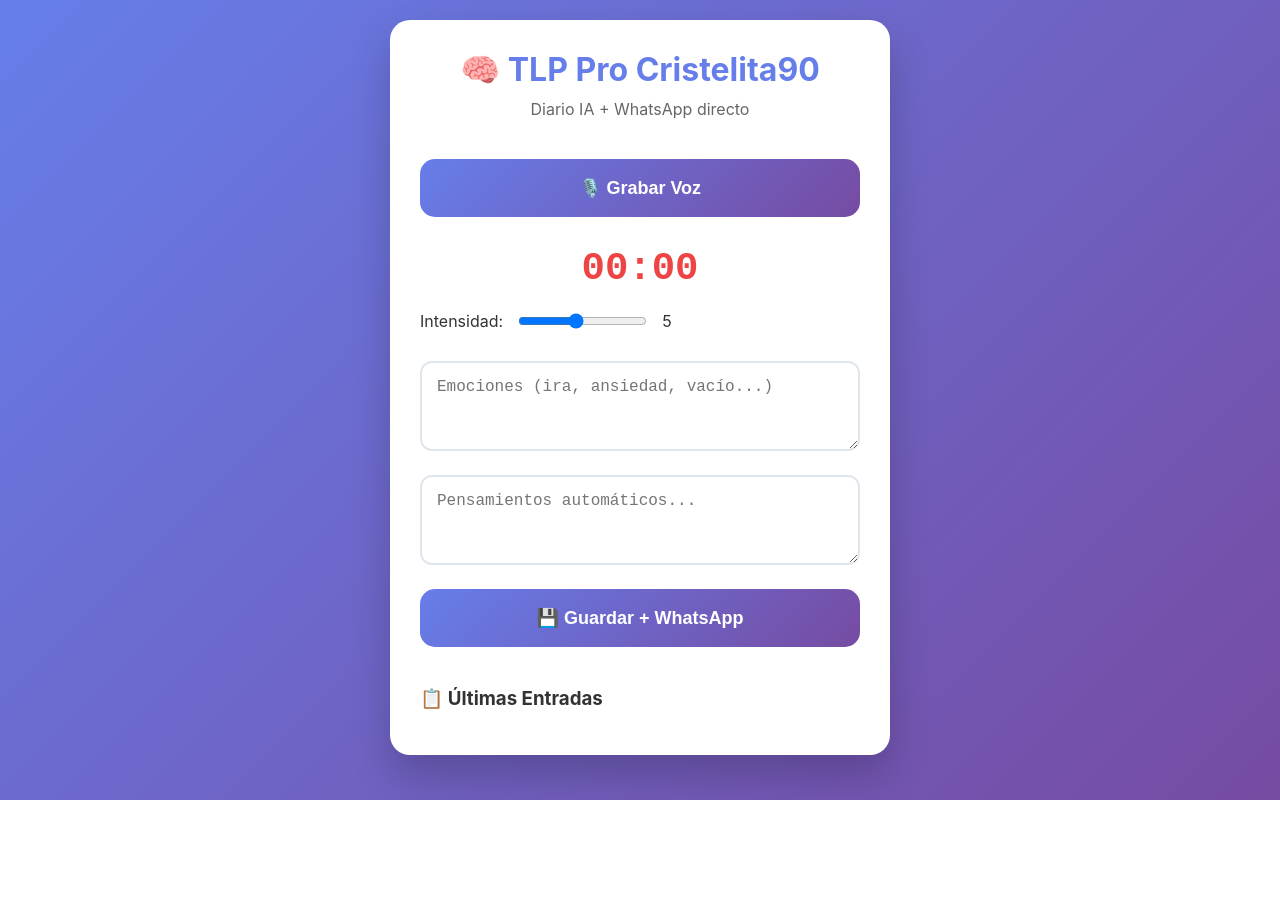
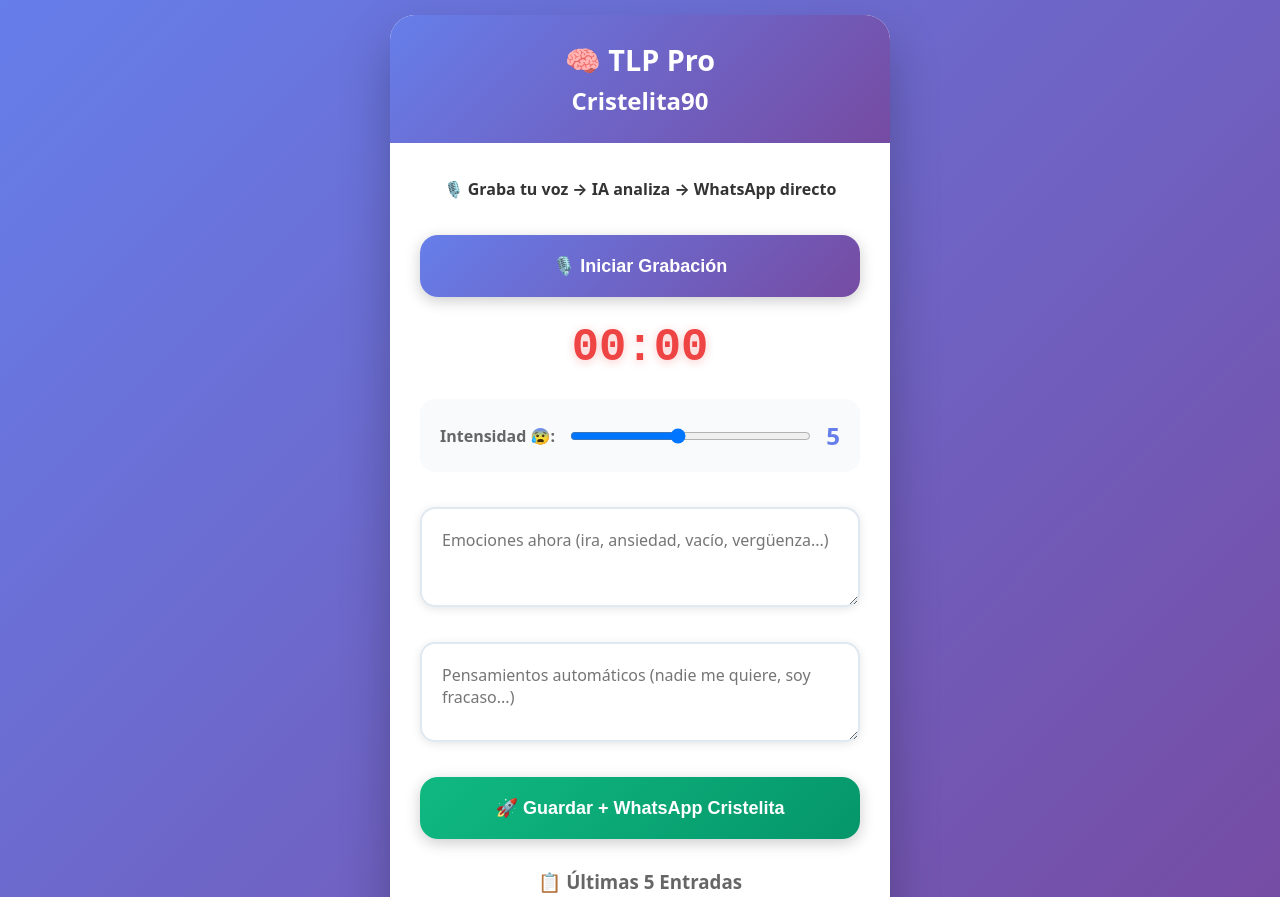
Before and after one commit to CRISTELITA90/tlp-diario-pro, a plain HTML site: page index.html in a window 1280 px wide. Shown: the top 897 px of the page. Before the commit the page ends 800 px from the top, so only its background shows below. Drawn offline with Linux system fonts and the light colour scheme.

Commit message:
Update index.html

```diff
--- a/index.html
+++ b/index.html
@@ -1,61 +1,75 @@
 <!DOCTYPE html>
-<html>
+<html lang="es">
 <head>
+    <meta charset="UTF-8">
+    <meta name="viewport" content="width=device-width, initial-scale=1.0">
     <title>TLP Pro - Cristelita90</title>
-    <meta name="viewport" content="width=device-width,initial-scale=1">
     <style>
         *{margin:0;padding:0;box-sizing:border-box}
-        body{font-family:-apple-system,BlinkMacSystemFont,'Segoe UI',sans-serif;background:linear-gradient(135deg,#667eea,#764ba2);color:#333;min-height:100vh;padding:20px}
-        .container{max-width:500px;margin:0 auto;background:white;border-radius:20px;padding:30px;box-shadow:0 20px 40px rgba(0,0,0,0.2)}
-        h1{text-align:center;color:#667eea;margin-bottom:10px}
-        .btn{width:100%;padding:18px;margin:10px 0;border:none;border-radius:15px;font-size:18px;font-weight:600;cursor:pointer;transition:all .3s}
+        body{font-family:system-ui,-apple-system,sans-serif;background:linear-gradient(135deg,#667eea 0%,#764ba2 100%);color:#333;min-height:100vh;padding:15px}
+        .app{max-width:500px;margin:0 auto;background:white;border-radius:25px;padding:30px;box-shadow:0 25px 50px rgba(0,0,0,0.25);overflow:hidden}
+        h1{text-align:center;background:linear-gradient(135deg,#667eea,#764ba2);color:white;padding:25px 20px;margin:-30px -30px 20px -30px;font-size:1.8em}
+        .btn{display:block;width:100%;padding:20px;margin:15px 0;border:none;border-radius:18px;font-size:18px;font-weight:600;cursor:pointer;transition:all .3s;box-shadow:0 4px 15px rgba(0,0,0,0.2)}
+        .btn:active{transform:translateY(2px)}
         .btn-primary{background:linear-gradient(135deg,#667eea,#764ba2);color:white}
-        .btn-recording{background:linear-gradient(135deg,#ef4444,#dc2626)!important;animation:pulse 1s infinite}
+        .btn-danger{background:linear-gradient(135deg,#ef4444,#dc2626);color:white}
+        .btn-success{background:linear-gradient(135deg,#10b981,#059669);color:white}
+        .btn-whatsapp{background:#25d366;color:white;font-weight:bold}
+        .recording{animation:pulse 1s infinite;background:linear-gradient(135deg,#ef4444,#dc2626)!important}
         @keyframes pulse{0%,100%{transform:scale(1)}50%{transform:scale(1.05)}}
-        textarea{width:100%;height:90px;padding:15px;margin:10px 0;border:2px solid #e0e6ed;border-radius:12px;font-size:16px;resize:vertical}
-        textarea:focus{outline:none;border-color:#667eea}
-        #timer{font-size:3em;text-align:center;color:#ef4444;font-weight:bold;margin:20px 0;font-family:monospace}
-        #audioPreview{background:#10b981;color:white;padding:20px;border-radius:12px;margin:20px 0;display:none}
-        #audioPreview audio{width:100%;margin-top:10px}
-        .intensity{display:flex;align-items:center;gap:15px;margin:20px 0}
-        .entry{background:#f8fafc;padding:20px;margin:10px 0;border-radius:12px;border-left:4px solid #667eea}
-        #suggestionSection{background:linear-gradient(135deg,#10b981,#059669);color:white;padding:25px;border-radius:15px;margin:20px 0;display:none;text-align:center}
-        .whatsapp{background:#25d366!important;color:white!important;font-weight:bold!important}
+        textarea{width:100%;min-height:100px;padding:20px;margin:15px 0;border:2px solid #e0e8f0;border-radius:15px;font-size:16px;font-family:inherit;box-shadow:0 2px 10px rgba(0,0,0,0.1)}
+        textarea:focus{outline:none;border-color:#667eea;box-shadow:0 0 0 3px rgba(102,126,234,0.1)}
+        #timer{font-size:3.5em;text-align:center;color:#ef4444;font-weight:bold;margin:25px 0;font-family:monospace;text-shadow:0 2px 10px rgba(239,68,68,0.3)}
+        #audioPreview{background:linear-gradient(135deg,#10b981,#059669);color:white;padding:25px;border-radius:18px;margin:20px 0;display:none;text-align:center}
+        #audioPreview audio{width:100%;margin-top:15px;border-radius:10px}
+        .intensity{display:flex;align-items:center;justify-content:space-between;padding:20px;background:#f8fafc;border-radius:15px;margin:20px 0}
+        .intensity label{font-weight:600;color:#666}
+        .entry{background:linear-gradient(135deg,#f8fafc,#e2e8f0);padding:20px;margin:15px 0;border-radius:15px;border-left:5px solid #667eea;box-shadow:0 5px 20px rgba(0,0,0,0.1)}
+        #suggestionSection{background:linear-gradient(135deg,#10b981,#059669);color:white;padding:30px;border-radius:20px;margin:30px 0;display:none;text-align:center}
+        #entries{max-height:300px;overflow-y:auto}
+        .header-info{text-align:center;padding:15px;background:rgba(255,255,255,0.9);border-radius:15px;margin-bottom:20px}
     </style>
 </head>
 <body>
-    <div class="container">
-        <h1>🧠 TLP Pro Cristelita90</h1>
-        <p style="text-align:center;color:#666;margin-bottom:30px">Diario IA + WhatsApp directo</p>
+    <div class="app">
+        <h1>🧠 TLP Pro<br><small>Cristelita90</small></h1>
 
-        <button id="recordBtn" class="btn btn-primary">🎙️ Grabar Voz</button>
+        <div class="header-info">
+            <strong>🎙️ Graba tu voz → IA analiza → WhatsApp directo</strong>
+        </div>
+
+        <button id="recordBtn" class="btn btn-primary">🎙️ Iniciar Grabación</button>
         <div id="timer">00:00</div>
 
         <div id="audioPreview">
-            <strong>✅ Audio Grabado</strong><br>
+            <strong>✅ Audio Listo</strong>
+            <br><small>Reproduce para verificar</small>
             <audio id="playbackAudio" controls></audio>
+            <br><button onclick="limpiarAudio()" class="btn btn-danger" style="width:auto;padding:10px 20px;margin-top:10px">🗑️ Nuevo</button>
         </div>
 
         <div class="intensity">
-            <label>Intensidad:</label>
-            <input type="range" id="intensity" min="1" max="10" value="5">
-            <span id="intValue">5</span>
+            <label>Intensidad 😰:</label>
+            <input type="range" id="intensity" min="1" max="10" value="5" style="flex:1;margin:0 15px">
+            <span id="intValue" style="font-weight:bold;font-size:1.5em;color:#667eea">5</span>
         </div>
 
-        <textarea id="emotions" placeholder="Emociones (ira, ansiedad, vacío...)"></textarea>
-        <textarea id="thoughts" placeholder="Pensamientos automáticos..."></textarea>
+        <textarea id="emotions" placeholder="Emociones ahora (ira, ansiedad, vacío, vergüenza...)"></textarea>
+        <textarea id="thoughts" placeholder="Pensamientos automáticos (nadie me quiere, soy fracaso...)"></textarea>
 
-        <button id="saveBtn" class="btn btn-primary">💾 Guardar + WhatsApp</button>
+        <button id="saveBtn" class="btn btn-success">🚀 Guardar + WhatsApp Cristelita</button>
 
         <div id="suggestionSection">
-            <h3 id="suggestion">🎯 Sugerencia IA</h3>
-            <button class="btn whatsapp" onclick="window.open('https://wa.me/+34643370361')">📱 WhatsApp Directo</button>
+            <h2 id="suggestion">🎯 IA Analizando...</h2>
+            <p>Recomendación personalizada</p>
+            <button class="btn btn-whatsapp" onclick="enviarWhatsAppDirecto()">📱 WhatsApp Directo</button>
         </div>
 
-        <h3 style="margin:30px 0 15px 0">📋 Últimas Entradas</h3>
-        <div id="entries"></div>
+        <h3 style="margin:30px 0 20px 0;text-align:center;color:#666">📋 Últimas 5 Entradas</h3>
+        <div id="entries" style="max-height:250px;overflow:auto"></div>
     </div>
 
-    <script>/* PEGA EL script.js COMPLETO DE ARRIBA */</script>
-</body>
-</html>
+    <script>
+        class TLPProSimple {
+            constructor() {
+                this.recording =
```
